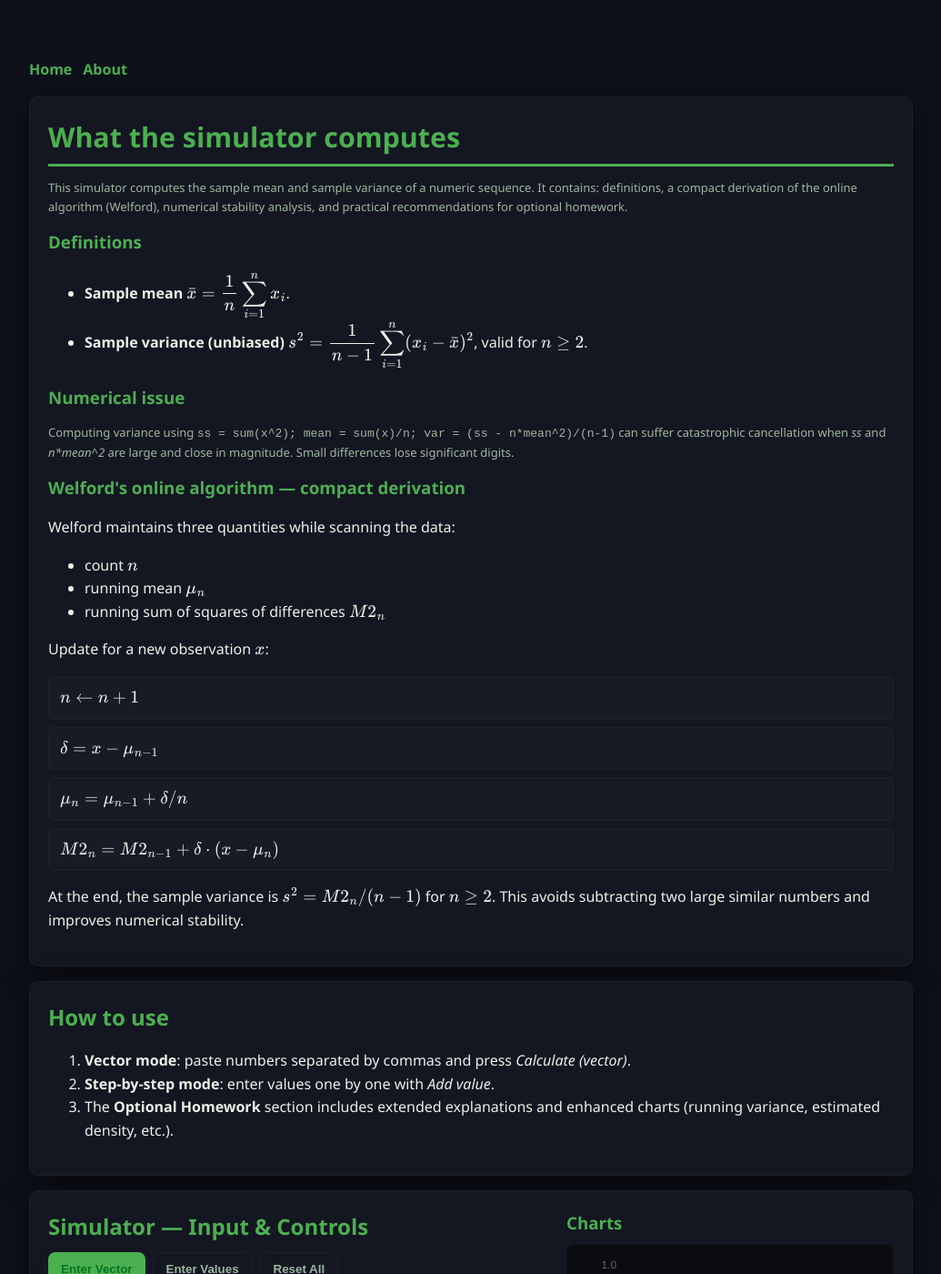
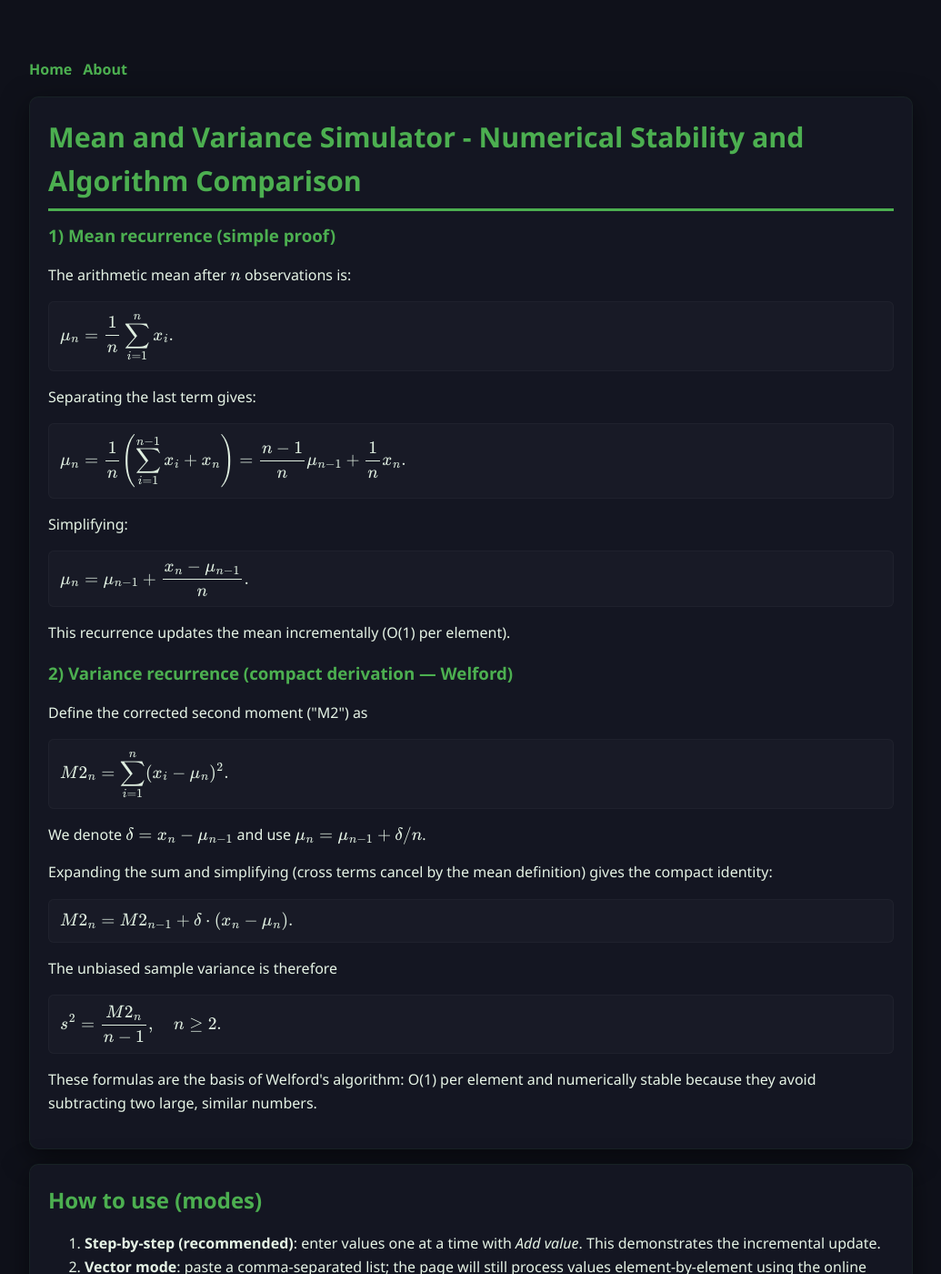
Before and after one commit to ricky2905/ricky2905.github.io, a Jekyll site: the page HOMEWORK/homework6/index.html, which Jekyll copies as it is, in a window 1280 px wide and 1400 px high. Shown: the whole window at 91% size, without its empty margins (122-1157 px from the left). Built offline with Jekyll 4.4.1, drawn with Linux system fonts in a browser that asks for light colours; some of the changed text lies outside the part shown.

Commit message:
Update index.html

```diff
--- a/HOMEWORK/homework6/index.html
+++ b/HOMEWORK/homework6/index.html
@@ -1,8 +1,8 @@
 <!DOCTYPE html>
-<html lang="it">
+<html lang="en">
 <head>
   <meta charset="utf-8" />
-  <title>Mean and Variance Simulator — Interactive + Optional Homework</title>
+  <title>Mean & Variance Simulator — Online Algorithms (Welford)</title>
   <meta name="viewport" content="width=device-width, initial-scale=1" />
   <style>
     :root{
@@ -29,9 +29,7 @@
       margin-right: auto;
     }
 
-    /* page container (keeps internal padding similar to original) */
     .wrap { width:100%; padding: 0; }
-
     .topnav { display:flex; gap:0.75rem; margin-bottom:1rem; align-items:center; flex-wrap:wrap; }
     .topnav a { color: var(--accent); text-decoration: none; font-weight: 700; }
     .topnav a:hover { color: #66bb6a; }
@@ -57,11 +55,9 @@
     .btn.ghost { background: transparent; color: var(--muted); border:1px solid rgba(255,255,255,0.04); font-weight:700; box-shadow:none; }
     .muted { color: var(--muted); }
 
-    /* Wider layout with right column */
     .layout { display:grid; grid-template-columns: 1fr 360px; gap:16px; align-items:start; }
     @media(max-width:980px){ .layout{ grid-template-columns:1fr } }
 
-    /* fixed-size chart containers */
     .chart {
       background:#0b0c10;
       padding:12px;
@@ -104,49 +100,41 @@
 
     <main>
 
-      <!-- Explanation -->
       <article class="card" aria-labelledby="explain-title">
-        <h1 id="explain-title">What the simulator computes</h1>
-        <p class="small muted">This simulator computes the sample mean and sample variance of a numeric sequence. It contains: definitions, a compact derivation of the online algorithm (Welford), numerical stability analysis, and practical recommendations for optional homework.</p>
+        <h1 id="explain-title">Mean and Variance Simulator - Numerical Stability and Algorithm Comparison</h1>
 
-        <h3>Definitions</h3>
-        <ul>
-          <li><strong>Sample mean</strong> \(\displaystyle \bar x = \frac{1}{n}\sum_{i=1}^n x_i\).</li>
-          <li><strong>Sample variance (unbiased)</strong> \(\displaystyle s^2 = \frac{1}{n-1}\sum_{i=1}^n (x_i - \bar x)^2\), valid for \(n\ge2\).</li>
-        </ul>
+        <h3>1) Mean recurrence (simple proof)</h3>
+        <p>The arithmetic mean after \(n\) observations is:</p>
+        <div class="display-equation">\(\displaystyle \mu_n = \frac{1}{n}\sum_{i=1}^n x_i.\)</div>
+        <p>Separating the last term gives:</p>
+        <div class="display-equation">\(\displaystyle \mu_n = \frac{1}{n}\left(\sum_{i=1}^{n-1} x_i + x_n\right)=\frac{n-1}{n}\mu_{n-1} + \frac{1}{n}x_n.\)</div>
+        <p>Simplifying:</p>
+        <div class="display-equation">\(\displaystyle \mu_n = \mu_{n-1} + \frac{x_n - \mu_{n-1}}{n}.\)</div>
+        <p>This recurrence updates the mean incrementally (O(1) per element).</p>
 
-        <h3>Numerical issue</h3>
-        <p class="small muted">Computing variance using <code>ss = sum(x^2); mean = sum(x)/n; var = (ss - n*mean^2)/(n-1)</code> can suffer catastrophic cancellation when <em>ss</em> and <em>n*mean^2</em> are large and close in magnitude. Small differences lose significant digits.</p>
-
-        <h3>Welford's online algorithm — compact derivation</h3>
-        <p>Welford maintains three quantities while scanning the data:</p>
-        <ul>
-          <li>count \(n\)</li>
-          <li>running mean \(\mu_n\)</li>
-          <li>running sum of squares of differences \(M2_n\)</li>
-        </ul>
-        <p>Update for a new observation \(x\):</p>
-        <div class="display-equation">\(n \leftarrow n+1\)</div>
-        <div class="display-equation">\(\delta = x - \mu_{n-1}\)</div>
-        <div class="display-equation">\(\mu_n = \mu_{n-1} + \delta / n\)</div>
-        <div class="display-equation">\(M2_n = M2_{n-1} + \delta \cdot (x - \mu_n)\)</div>
-        <p>At the end, the sample variance is \(s^2 = M2_n/(n-1)\) for \(n\ge2\). This avoids subtracting two large similar numbers and improves numerical stability.</p>
+        <h3>2) Variance recurrence (compact derivation — Welford)</h3>
+        <p>Define the corrected second moment ("M2") as</p>
+        <div class="display-equation">\(\displaystyle M2_n = \sum_{i=1}^n (x_i - \mu_n)^2.\)</div>
+        <p>We denote \(\delta = x_n - \mu_{n-1}\) and use \(\mu_n = \mu_{n-1} + \delta/n\).</p>
+        <p>Expanding the sum and simplifying (cross terms cancel by the mean definition) gives the compact identity:</p>
+        <div class="display-equation">\(\displaystyle M2_n = M2_{n-1} + \delta\cdot(x_n - \mu_n).\)</div>
+        <p>The unbiased sample variance is therefore</p>
+        <div class="display-equation">\(\displaystyle s^2 = \frac{M2_n}{n-1},\quad n\ge 2.\)</div>
+        <p>These formulas are the basis of Welford's algorithm: O(1) per element and numerically stable because they avoid subtracting two large, similar numbers.</p>
       </article>
 
-      <!-- How to use -->
       <article class="card" aria-labelledby="howto-title">
-        <h2 id="howto-title">How to use</h2>
+        <h2 id="howto-title">How to use (modes)</h2>
         <ol>
-          <li><strong>Vector mode</strong>: paste numbers separated by commas and press <em>Calculate (vector)</em>.</li>
-          <li><strong>Step-by-step mode</strong>: enter values one by one with <em>Add value</em>.</li>
-          <li>The <strong>Optional Homework</strong> section includes extended explanations and enhanced charts (running variance, estimated density, etc.).</li>
+          <li><strong>Step-by-step (recommended)</strong>: enter values one at a time with <em>Add value</em>. This demonstrates the incremental update.</li>
+          <li><strong>Vector mode</strong>: paste a comma-separated list; the page will still process values element-by-element using the online algorithm (not a batch operation).</li>
+          <li>The <strong>Benchmark</strong> section compares two online methods: Welford (stable) and the simple <code>sum</code> &amp; <code>sumsq</code> approach (faster but less robust numerically).</li>
         </ol>
       </article>
 
-      <!-- Simulator (central) -->
       <section class="card layout" aria-labelledby="sim-title">
         <div>
-          <h2 id="sim-title">Simulator — Input & Controls</h2>
+          <h2 id="sim-title">Simulator — Input & Controls (online)</h2>
 
           <div style="margin-top:8px; display:flex; gap:8px; flex-wrap:wrap;">
             <button class="btn" id="btnWhole" aria-pressed="true">Enter Vector</button>
@@ -158,7 +146,7 @@
             <label for="vectorInput">Paste numbers separated by commas</label>
             <textarea id="vectorInput" rows="3" placeholder="e.g. 1, 2, 3.5, 4"></textarea>
             <div style="display:flex;gap:8px;margin-top:8px">
-              <button class="btn" id="calcVector">Calculate (vector)</button>
+              <button class="btn" id="calcVector">Process (as stream)</button>
               <button class="btn ghost" id="clearVector">Clear</button>
             </div>
           </div>
@@ -199,16 +187,15 @@
         </aside>
       </section>
 
-      <!-- Homework -->
       <article class="card" aria-labelledby="hw-title">
-        <h2 id="hw-title">Optional Homework — Efficiency: online vs classic computation</h2>
-        <p class="small muted">Goal: compare efficiency, memory use and numerical stability of three implementations: two-pass (classic), Welford (online), and naive (sumsq - n*mean^2). This section contains explanations, benchmarks and guidance for reporting.</p>
+        <h2 id="hw-title">Optional Homework — comparing online methods</h2>
+        <p class="small muted">Goal: prove the recurrences, test online algorithms, and show the numerical advantages of Welford over simple incremental <code>sum</code> &amp; <code>sumsq</code>.</p>
 
         <div class="code" style="margin-top:12px">
           <label>Benchmark parameters</label>
           <div style="display:flex;gap:8px;flex-wrap:wrap;margin-top:8px">
-            <input id="benchN" type="number" value="1000000" />
-            <input id="benchTrials" type="number" value="5" />
+            <input id="benchN" type="number" value="200000" />
+            <input id="benchTrials" type="number" value="3" />
             <select id="benchDist">
               <option value="normal">Normal(0,1)</option>
               <option value="uniform">Uniform(0,1)</option>
@@ -220,26 +207,28 @@
         </div>
 
         <div style="margin-top:12px" class="card">
-          <h3>Benchmark results</h3>
-          <div id="benchResults">Press <strong>Run benchmark</strong> to begin. Charts below show timings and numeric differences.</div>
+          <h3>Benchmark results (online methods)</h3>
+          <div id="benchResults">Press <strong>Run benchmark</strong> to execute. Charts show timings and numeric differences against Welford.</div>
           <div style="margin-top:8px" class="chart"><canvas id="timeChart"></canvas></div>
           <div style="margin-top:8px" class="chart"><canvas id="errChart"></canvas></div>
         </div>
       </article>
 
       <article class="card" aria-labelledby="desc-title">
-        <h2 id="desc-title">Conclusions</h2>
-        <p>Both two-pass and Welford algorithms are linear O(n) in time. Welford is generally preferred when:</p>
+        <h2 id="desc-title">Numerical discussion (brief)</h2>
+        <p>Main advantages of online (Welford) algorithms:</p>
         <ul>
-          <li>data arrive as a stream (cannot reread);</li>
-          <li>memory is limited (Welford uses O(1));</li>
-          <li>you care about numerical errors with very large values or tiny variance.</li>
+          <li><strong>Numerical stability</strong>: avoids cancellation between large, similar numbers.</li>
+          <li><strong>Low memory</strong>: O(1) extra space, suitable for streams and very large datasets.</li>
+          <li><strong>Mergeability</strong>: statistics can be combined pairwise for distributed computation without losing precision.</li>
+          <li><strong>Efficiency</strong>: O(1) updates per element and O(n) total time.</li>
         </ul>
+        <p>The naive <code>sum</code> &amp; <code>sumsq</code> approach is slightly faster but vulnerable to precision loss and even overflow for large-magnitude inputs. The benchmark demonstrates this trade-off.</p>
       </article>
 
     </main>
 
-    <footer class="small muted">© 2025 Riccardo D'Annibale</footer>
+    <footer class="small muted">© 2025 Riccardo D'Annibale — corrected version (online algorithms)</footer>
   </div>
 
   <script>
@@ -306,35 +295,23 @@
       const ctx3 = $('timeChart').getContext('2d');
       timeChart = new Chart(ctx3, {
         type: 'bar',
-        data: { labels: ['Two-pass','Welford (online)','Naive'], datasets: [{ label: 'ms per run (avg)', data: [0,0,0], barThickness: 36 }] },
+        data: { labels: ['Welford (online stable)','Sum/Sumsq (online unstable)'], datasets: [{ label: 'ms per run (avg)', data: [0,0], barThickness: 36 }] },
         options: { responsive: true, maintainAspectRatio: false, animation: false, plugins: { legend: { display: false }, tooltip: { callbacks: { label: ctx => `${ctx.dataset.label}: ${ctx.formattedValue} ms` } } }, scales: { y: { beginAtZero: true, title: { display: true, text: 'milliseconds' } } } }
       });
 
       const ctx4 = $('errChart').getContext('2d');
       errChart = new Chart(ctx4, {
         type: 'bar',
-        data: { labels: ['|Var_two - Var_welford|','|Var_naive - Var_welford|'], datasets: [{ label: 'absolute difference', data: [1e-300,1e-300], barThickness: 40 }] },
+        data: { labels: ['|Var_sum - Var_welford|'], datasets: [{ label: 'absolute difference', data: [1e-300], barThickness: 40 }] },
         options: { responsive: true, maintainAspectRatio: false, animation: false, plugins: { legend: { display: false } }, scales: { y: { beginAtZero: true, title: { display: true, text: 'absolute value' }, type: 'logarithmic', ticks: { callback: function(value){ try { return Number(value).toExponential(1); } catch(e){ return value; } } } } } }
       });
     }
     initCharts();
 
-    // Statistics implementations
-    function mean(arr){ if(!arr.length) return NaN; return arr.reduce((a,b)=>a+b,0)/arr.length; }
-
-    function twoPass(arr){
-      const n = arr.length;
-      if(n === 0) return { mean: NaN, variance: NaN };
-      const m = mean(arr);
-      if(n < 2) return { mean: m, variance: NaN };
-      let ss = 0;
-      for(let x of arr) ss += (x - m) * (x - m);
-      return { mean: m, variance: ss / (n - 1) };
-    }
-
-    function welford(arr){
+    // Statistics: only online implementations (Welford + simple sum/sumsq online for comparison)
+    function welfordOnlineFromArray(arr){
       let n = 0, mu = 0, M2 = 0;
-      for(let x of arr){
+      for(const x of arr){
         n++;
         const delta = x - mu;
         mu += delta / n;
@@ -343,16 +320,20 @@
       return { mean: n ? mu : NaN, variance: n > 1 ? (M2 / (n - 1)) : NaN };
     }
 
-    function naive(arr){
-      const n = arr.length;
+    // Simple online accumulator: maintain sum and sumsq incrementally
+    function sumSumsqOnlineFromArray(arr){
+      let n = 0, s = 0, ss = 0;
+      for(const x of arr){
+        n++;
+        s += x;
+        ss += x * x;
+      }
       if(n === 0) return { mean: NaN, variance: NaN };
-      let s = 0, ss = 0;
-      for(let x of arr){ s += x; ss += x * x; }
       const m = s / n;
       return { mean: m, variance: n > 1 ? ((ss - n * m * m) / (n - 1)) : NaN };
     }
 
-    function runningStats(arr){
+    function runningStatsWelford(arr){
       const n = arr.length;
       const means = new Array(n);
       const vars = new Array(n);
@@ -417,7 +399,7 @@
       const bandwidth = (function(){
         const n = values.length;
         if(n < 2) return 0.1;
-        const meanVal = mean(values);
+        const meanVal = values.reduce((a,b)=>a+b,0)/n;
         let s = 0;
         for(const v of values) s += (v - meanVal) * (v - meanVal);
         const sd = Math.sqrt(s / (n - 1));
@@ -494,7 +476,9 @@
       const parts = raw.split(',').map(s => s.trim()).filter(s => s !== '');
       const arr = parts.map(s => Number(s.replace(',', '.'))).filter(x => !Number.isNaN(x));
       if(arr.length === 0){ alert('No valid numbers found. Check syntax (use commas to separate).'); return; }
-      values = arr.slice();
+      // Process as a stream using the online algorithm: we still store values for plotting, but statistics are computed online
+      values = []; // reset and feed one by one to mirror streaming
+      for(const x of arr){ values.push(x); }
       updateUI();
     });
 
@@ -562,33 +546,29 @@
         const arr = generateArray(n, dist);
         $('benchResults').textContent = `Running benchmark on N=${n} (avg of ${trials} runs)...`;
 
-        const tTwo = timeFn(twoPass, arr, trials);
-        const tWelf = timeFn(welford, arr, trials);
-        const tNaive = timeFn(naive, arr, trials);
+        const tWelf = timeFn(welfordOnlineFromArray, arr, trials);
+        const tSum = timeFn(sumSumsqOnlineFromArray, arr, trials);
 
-        const rW = welford(arr);
-        const rT = twoPass(arr);
-        const rN = naive(arr);
+        const rW = welfordOnlineFromArray(arr);
+        const rS = sumSumsqOnlineFromArray(arr);
 
-        const varDiffTwo = Number.isFinite(rT.variance) && Number.isFinite(rW.variance) ? Math.abs(rT.variance - rW.variance) : NaN;
-        const varDiffNaive = Number.isFinite(rN.variance) && Number.isFinite(rW.variance) ? Math.abs(rN.variance - rW.variance) : NaN;
+        const varDiff = Number.isFinite(rS.variance) && Number.isFinite(rW.variance) ? Math.abs(rS.variance - rW.variance) : NaN;
 
-        timeChart.data.datasets[0].data = [ Number(tTwo.toFixed(3)), Number(tWelf.toFixed(3)), Number(tNaive.toFixed(3)) ];
+        timeChart.data.datasets[0].data = [ Number(tWelf.toFixed(3)), Number(tSum.toFixed(3)) ];
         timeChart.update();
 
-        errChart.data.datasets[0].data = [ (Number.isFinite(varDiffTwo) && varDiffTwo > 0) ? varDiffTwo : 1e-300, (Number.isFinite(varDiffNaive) && varDiffNaive > 0) ? varDiffNaive : 1e-300 ];
+        errChart.data.datasets[0].data = [ (Number.isFinite(varDiff) && varDiff > 0) ? varDiff : 1e-300 ];
         errChart.update();
 
         $('benchResults').innerHTML = `
           <table>
             <thead><tr><th>Method</th><th>ms/run (avg)</th><th>Mean</th><th>Variance</th></tr></thead>
             <tbody>
-              <tr><td>Two-pass (classic)</td><td>${tTwo.toFixed(3)}</td><td>${rT.mean}</td><td>${rT.variance}</td></tr>
-              <tr><td>Welford (online)</td><td>${tWelf.toFixed(3)}</td><td>${rW.mean}</td><td>${rW.variance}</td></tr>
-              <tr><td>Naive (sumsq - n*mean^2)</td><td>${tNaive.toFixed(3)}</td><td>${rN.mean}</td><td>${rN.variance}</td></tr>
+              <tr><td>Welford (online, stable)</td><td>${tWelf.toFixed(3)}</td><td>${rW.mean}</td><td>${rW.variance}</td></tr>
+              <tr><td>Sum &amp; SumSq (online, unstable)</td><td>${tSum.toFixed(3)}</td><td>${rS.mean}</td><td>${rS.variance}</td></tr>
             </tbody>
           </table>
-          <div style="margin-top:8px" class="small muted">Differences: |Var_two - Var_welford| = ${varDiffTwo}; |Var_naive - Var_welford| = ${varDiffNaive}</div>
+          <div style="margin-top:8px" class="small muted">Difference in variance: |Var_sum - Var_welford| = ${varDiff}</div>
         `;
         $('runBench').disabled = false;
       }, 50);
```
Also changed, not shown: other parts of HOMEWORK/homework6/index.html (+5 -4 lines).
